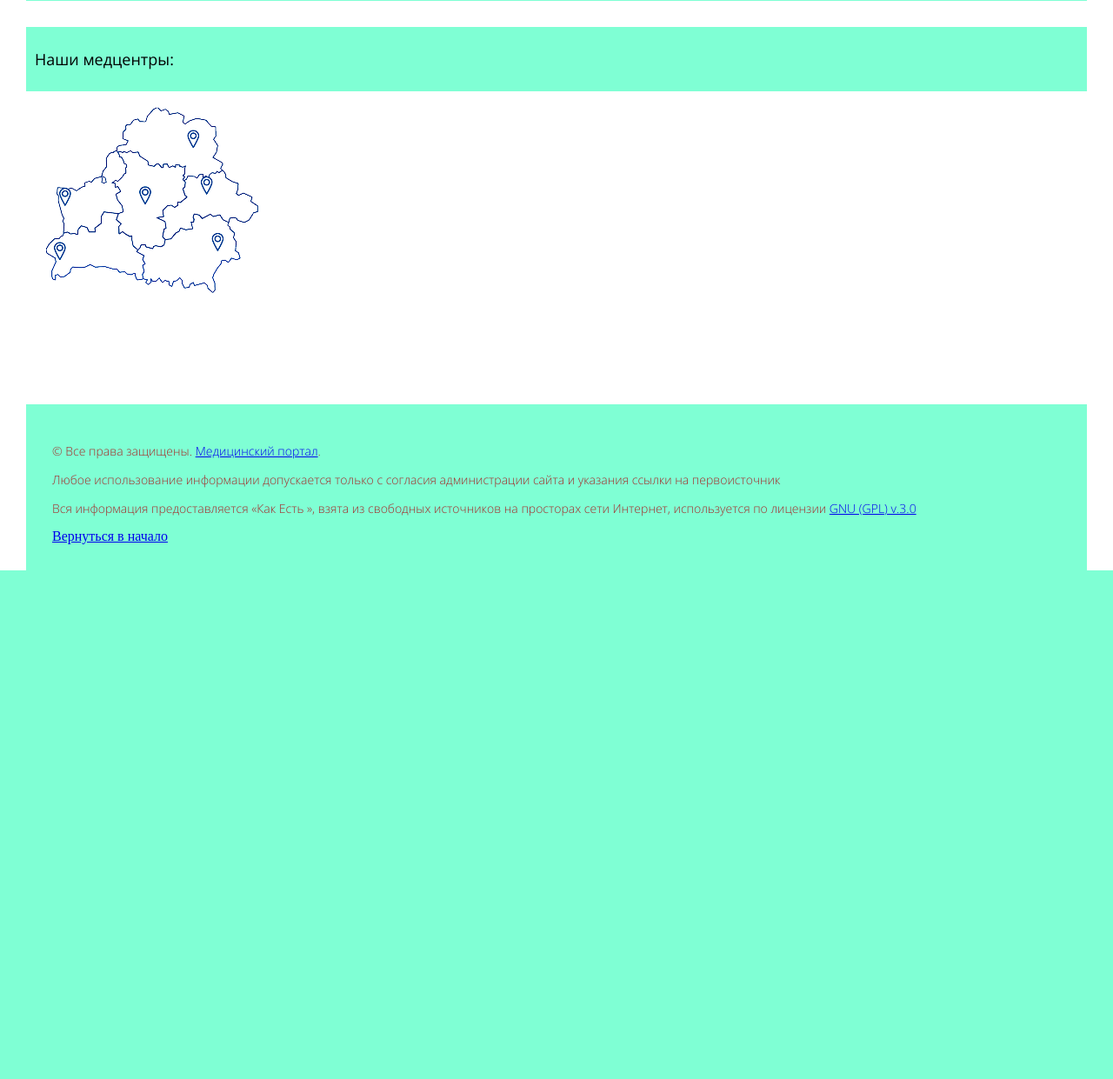
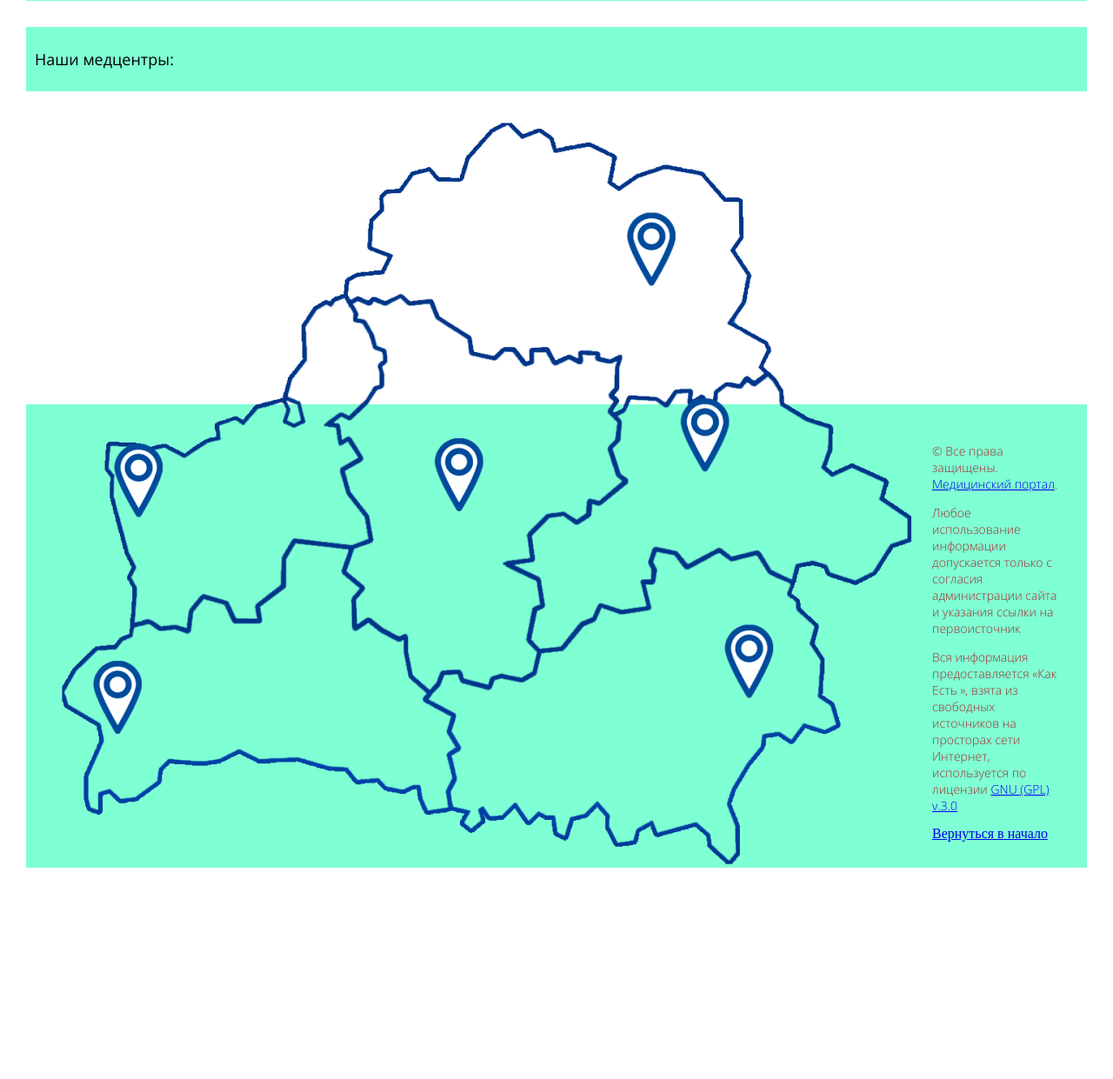
Before and after one commit to PaleCamelCaseOld/MyFirstRepoInNewAccount, a PHP site: page / in a window 1280 px wide. Shown: the part 741-1982 px from the top of the page at 87% size. Before the commit the page ends 1397 px from the top, so only its background shows below. Run offline with PHP 8.4, Linux system fonts and the light colour scheme.

Commit message:
feat:add new info and functionality(map)

```diff
--- a/Lab2/css/style.css
+++ b/Lab2/css/style.css
@@ -104,9 +104,9 @@
 }
 
 .mapmed{
-    width: 273px;
-    height: 236px;
-    margin: 20px 0 20px 0;
+    width: 1024px;
+    height: 898px;
+    margin: 20px 0 220px 0;
 
 
 }
--- a/Lab2/index.html
+++ b/Lab2/index.html
@@ -58,14 +58,14 @@
 	</div>
 	<div class="mapcenters">
 		<h2>Наши медцентры:</h2>
-		<img class="mapmed" src="/img/maps_new.png" usemap="#medportal">
+		<img class="mapmed" src="/img/maps.png" usemap="#medportal">
 		<map name="#medportal">
-			<area shape="circle" coords="178,36,18" href="https://ru.wikipedia.org/wiki/%D0%92%D0%B8%D1%82%D0%B5%D0%B1%D1%81%D0%BA" alt="Витебск">
-			<area shape="circle" coords="" href="https://ru.wikipedia.org/wiki/%D0%93%D1%80%D0%BE%D0%B4%D0%BD%D0%BE" alt="Гродно">
-			<area shape="circle" coords="" href="https://ru.wikipedia.org/wiki/%D0%9C%D0%B8%D0%BD%D1%81%D0%BA" alt="Минск">
-			<area shape="circle" coords="" href="https://ru.wikipedia.org/wiki/%D0%9C%D0%BE%D0%B3%D0%B8%D0%BB%D1%91%D0%B2" alt="Могилев">
-			<area shape="circle" coords="" href="https://ru.wikipedia.org/wiki/%D0%91%D1%80%D0%B5%D1%81%D1%82" alt="Брест">
-			<area shape="circle" coords="" href="https://ru.wikipedia.org/wiki/%D0%93%D0%BE%D0%BC%D0%B5%D0%BB%D1%8C" alt="Гомель">
+			<area shape="circle" coords="705,153,30" href="https://ru.wikipedia.org/wiki/%D0%92%D0%B8%D1%82%D0%B5%D0%B1%D1%81%D0%BA" alt="Витебск">
+			<area shape="circle" coords="115,417,30" href="https://ru.wikipedia.org/wiki/%D0%93%D1%80%D0%BE%D0%B4%D0%BD%D0%BE" alt="Гродно">
+			<area shape="circle" coords="484,412,30" href="https://ru.wikipedia.org/wiki/%D0%9C%D0%B8%D0%BD%D1%81%D0%BA" alt="Минск">
+			<area shape="circle" coords="767,367,30" href="https://ru.wikipedia.org/wiki/%D0%9C%D0%BE%D0%B3%D0%B8%D0%BB%D1%91%D0%B2" alt="Могилев">
+			<area shape="circle" coords="91,667,30" href="https://ru.wikipedia.org/wiki/%D0%91%D1%80%D0%B5%D1%81%D1%82" alt="Брест">
+			<area shape="circle" coords="817,629,30" href="https://ru.wikipedia.org/wiki/%D0%93%D0%BE%D0%BC%D0%B5%D0%BB%D1%8C" alt="Гомель">
 
 		</map>
 	</div>
```
